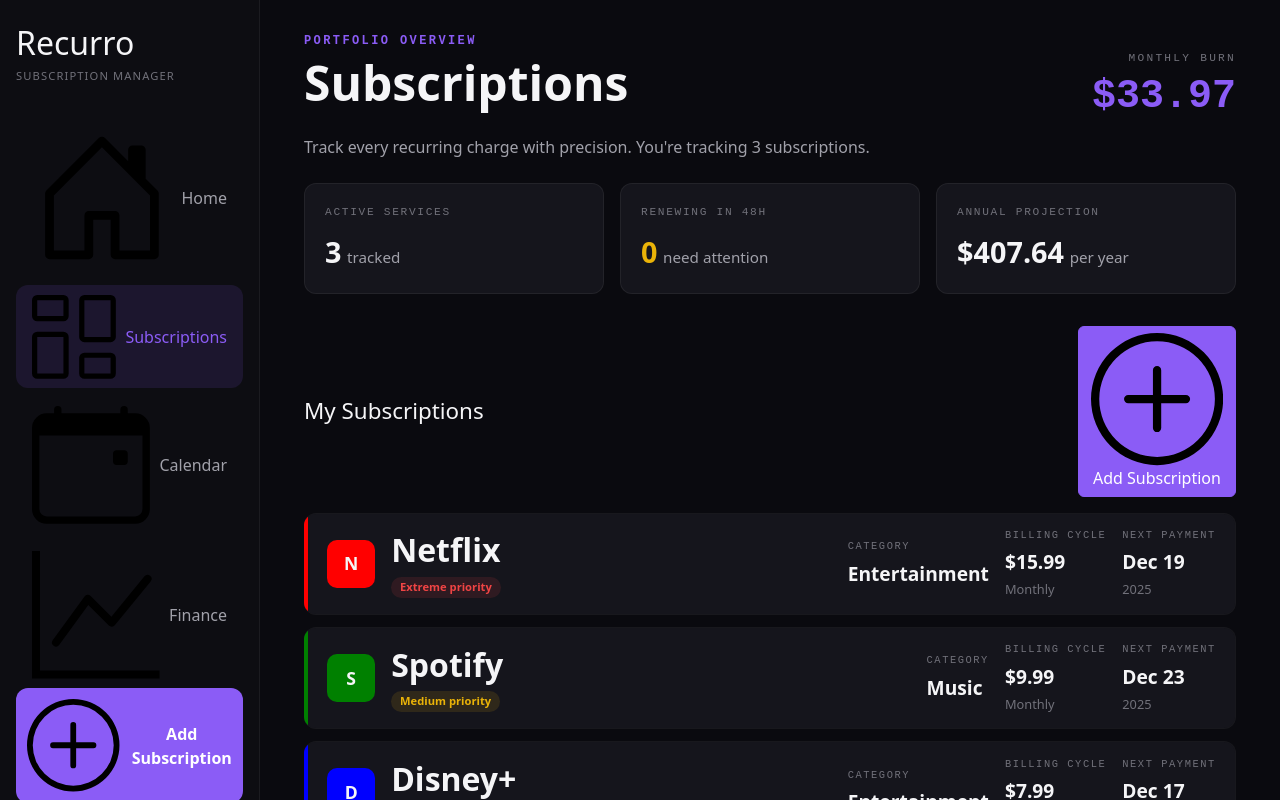
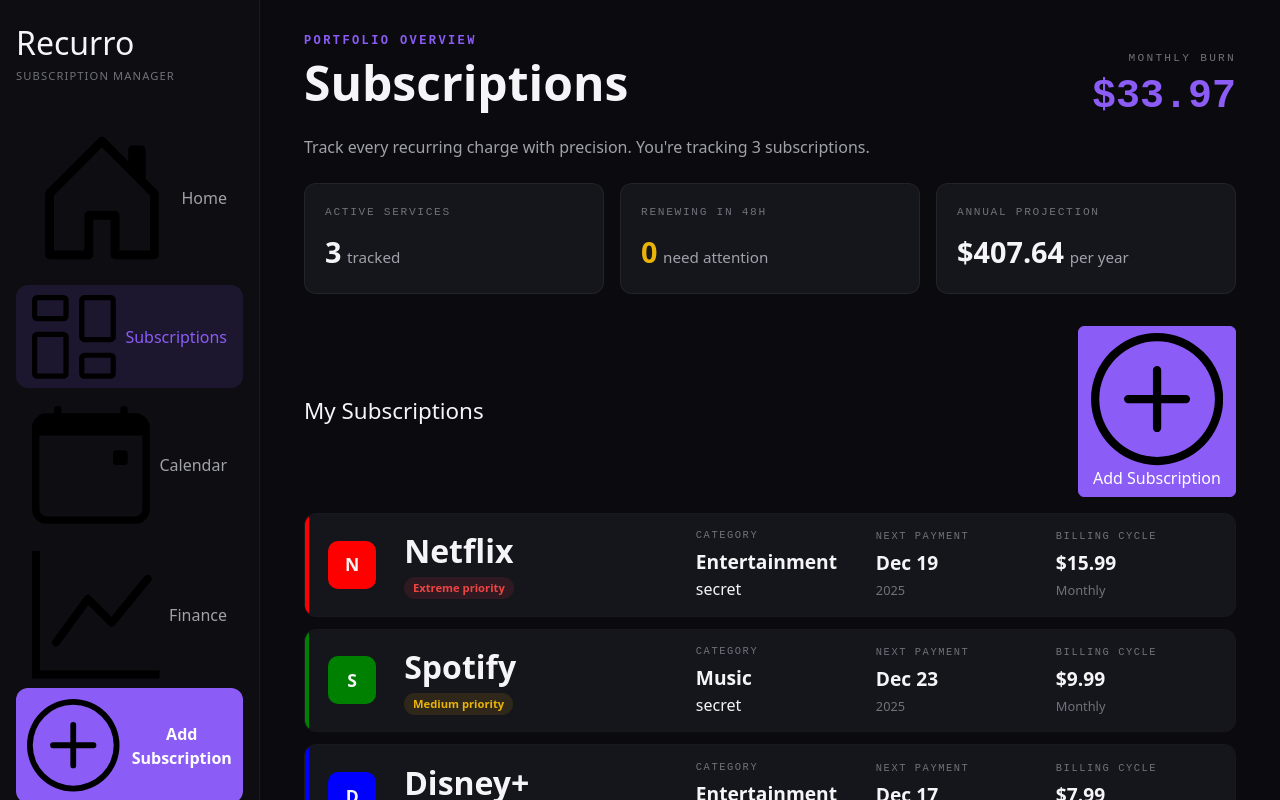
Before and after one commit to WillDvorak/subscription-tracker, a React (Vite) app in the folder Frontend/subscription-tracker/: page /#/subscriptions in a window 1280 px wide. Built offline with nearby package versions, Linux system fonts and the light colour scheme.

Commit message:
modified sub item bar a bit

```diff
--- a/Frontend/subscription-tracker/src/components/content/SubscriptionItemBar.css
+++ b/Frontend/subscription-tracker/src/components/content/SubscriptionItemBar.css
@@ -1,18 +1,16 @@
 .sub-item {
-    display: flex;
+    display: grid;
+    grid-template-columns: 56px 1fr 160px 160px 160px;
     align-items: center;
-    justify-content: space-around;
-    gap: 1rem;
+    gap: 1.25rem;
     background-color: var(--bg-card);
     border: 1px solid var(--border-subtle);
     border-radius: var(--radius);
     padding: 0.9rem 1.2rem;
+    padding-left: calc(1.2rem + 4px);
     margin-bottom: 0.75rem;
-    border-left: 4px solid var(--item-accent);
     transition: background 0.2s ease, border-color 0.15s ease;
     position: relative;
-    border-left: none;
-    padding-left: calc(1.2rem + 4px);
     overflow: hidden;
     background-clip: padding-box;
     cursor: pointer;
@@ -44,7 +42,6 @@
     height: 48px;
     border-radius: 10px;
     object-fit: cover;
-    flex-shrink: 0;
     background-color: var(--bg-sidebar);
 }
 
@@ -52,7 +49,6 @@
     width: 48px;
     height: 48px;
     border-radius: 10px;
-    flex-shrink: 0;
     display: flex;
     align-items: center;
     justify-content: center;
@@ -62,7 +58,6 @@
 }
 
 .sub-item-info {
-    flex: 1;
     min-width: 0;
 }
 
@@ -77,16 +72,10 @@
     text-overflow: ellipsis;
 }
 
-.sub-item-meta {
-    margin: 0.15rem 0 0;
-    font-size: 0.8rem;
-    color: var(--text-secondary);
-}
-
 .sub-item-col {
     display: flex;
     flex-direction: column;
-    justify-content: left;
+    min-width: 0;
 }
 
 .sub-item-col-label {
@@ -102,30 +91,18 @@
     font-size: 1.2rem;
     font-weight: 700;
     color: var(--text-primary);
+    white-space: nowrap;
+    overflow: hidden;
+    text-overflow: ellipsis;
 }
 
 .sub-item-col-subcontent {
     color: var(--text-muted);
     font-size: 0.8rem;
     margin-top: 0.2rem;
-}
-
-.sub-item-price-block {
-    text-align: right;
-    flex-shrink: 0;
-}
-
-.sub-item-price {
-    font-size: 1.15rem;
-    font-weight: 700;
-    color: var(--text-primary);
-}
-
-.sub-item-cycle {
-    margin: 0.15rem 0 0;
-    font-size: 0.75rem;
-    color: var(--text-muted);
-    text-transform: capitalize;
+    white-space: nowrap;
+    overflow: hidden;
+    text-overflow: ellipsis;
 }
 
 .sub-item-priority {
--- a/Frontend/subscription-tracker/src/components/content/SubscriptionItemBar.jsx
+++ b/Frontend/subscription-tracker/src/components/content/SubscriptionItemBar.jsx
@@ -19,7 +19,6 @@
     const renewCycle = props.subInfo.renewCycle || props.subInfo.renewCycleTime;
     const renewDate = props.subInfo.renewDate;
     const priorityClass = priority ? `priority-${priority.toLowerCase()}` : "";
-    console.log(props.subInfo);
 
     function formatRenewDate(renewDate) {
         const [year, month, day] = renewDate.split("-");
@@ -63,6 +62,13 @@
             <div className="sub-item-col">
                 <div className="sub-item-col-label">Category</div>
                 <div className="sub-item-col-content">{category}</div>
+                <div style={{display: "hidden"}}>secret</div>
+            </div>
+
+            <div className="sub-item-col">
+                <div className="sub-item-col-label">Next Payment</div>
+                <div className="sub-item-col-content">{formatRenewDate(renewDate)}</div>
+                <div className="sub-item-col-subcontent">{renewDate.split("-")[0]}</div>
             </div>
 
             <div className="sub-item-col">
@@ -70,12 +76,6 @@
                 <div className="sub-item-col-content">${price}</div>
                 <div className="sub-item-col-subcontent">{renewCycle}</div>
             </div>
-
-            <div className="sub-item-col">
-                <div className="sub-item-col-label">Next Payment</div>
-                <div className="sub-item-col-content">{formatRenewDate(renewDate)}</div>
-                <div className="sub-item-col-subcontent">{renewDate.split("-")[0]}</div>
-            </div>
         </div>
     );
 }
--- a/Frontend/subscription-tracker/src/components/screens/SettingsScreen.jsx
+++ b/Frontend/subscription-tracker/src/components/screens/SettingsScreen.jsx
@@ -2,7 +2,7 @@
 import { Container, Row, Col } from "react-bootstrap";
 import "./SettingsScreen.css";
 
-const SECTIONS = ["General", "Account", "Notifications"];
+const SECTIONS = ["General", "Account", "Notifications", "Help"];
 
 function SettingsRow({ label, description, children }) {
     return (
@@ -57,11 +57,11 @@
     // TODO: Display Name — currently hardcoded. Should be loaded from the backend user profile
     // (GET /api/user) on mount and saved back (PATCH /api/user) on change. Home.jsx could
     // greet the user by name once this is wired up.
-    const [displayName, setDisplayName] = useState("William");
+    const [displayName, setDisplayName] = useState("Will");
 
     // TODO: Email — same as display name, should come from the backend user profile.
     // Changing it requires re-verification flow on the backend.
-    const [email, setEmail] = useState("realestpineapple@gmail.com");
+    const [email, setEmail] = useState("");
 
     // Notifications
     // TODO: Renewal Alerts — needs a backend notification system (email or push).
```
